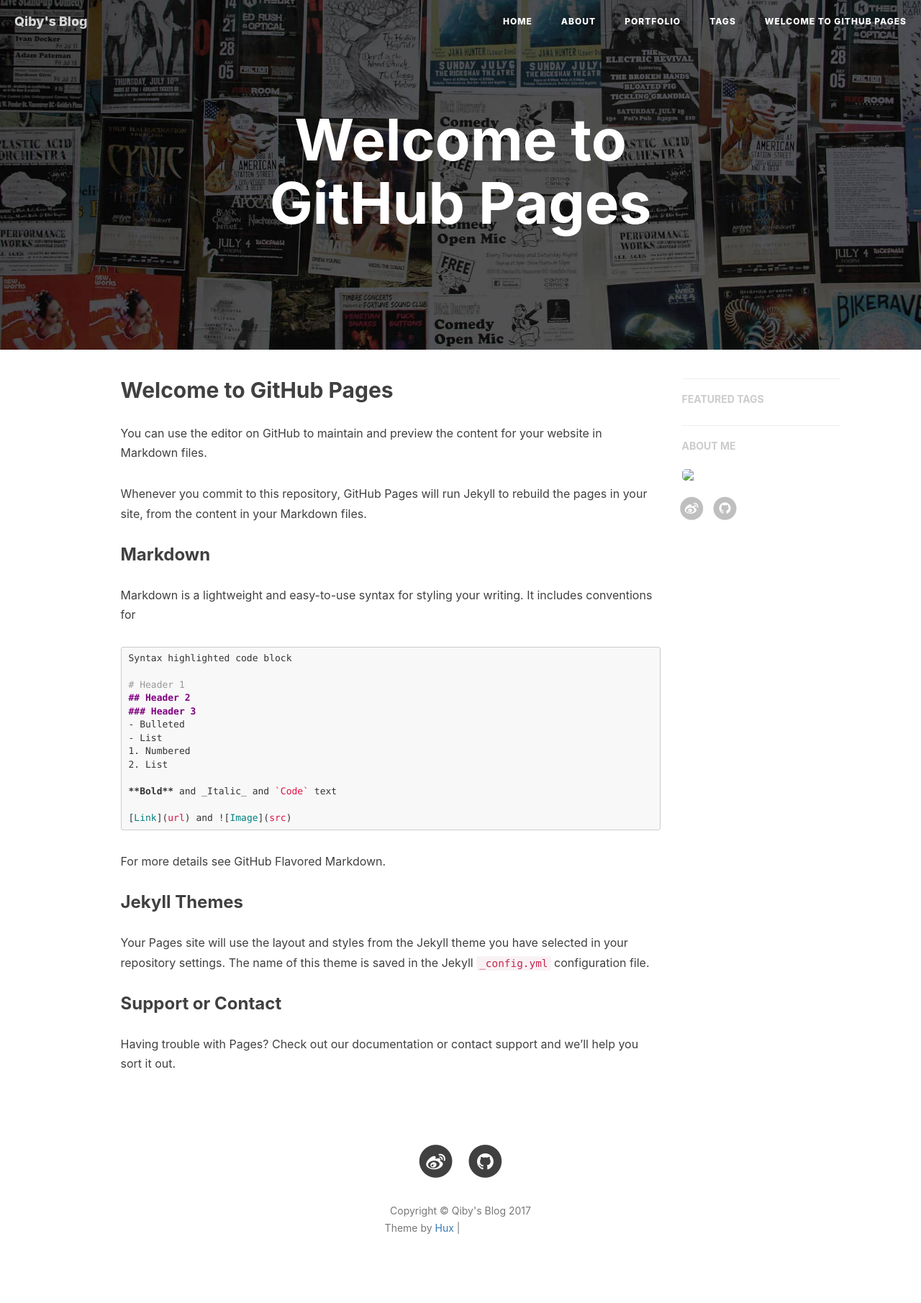
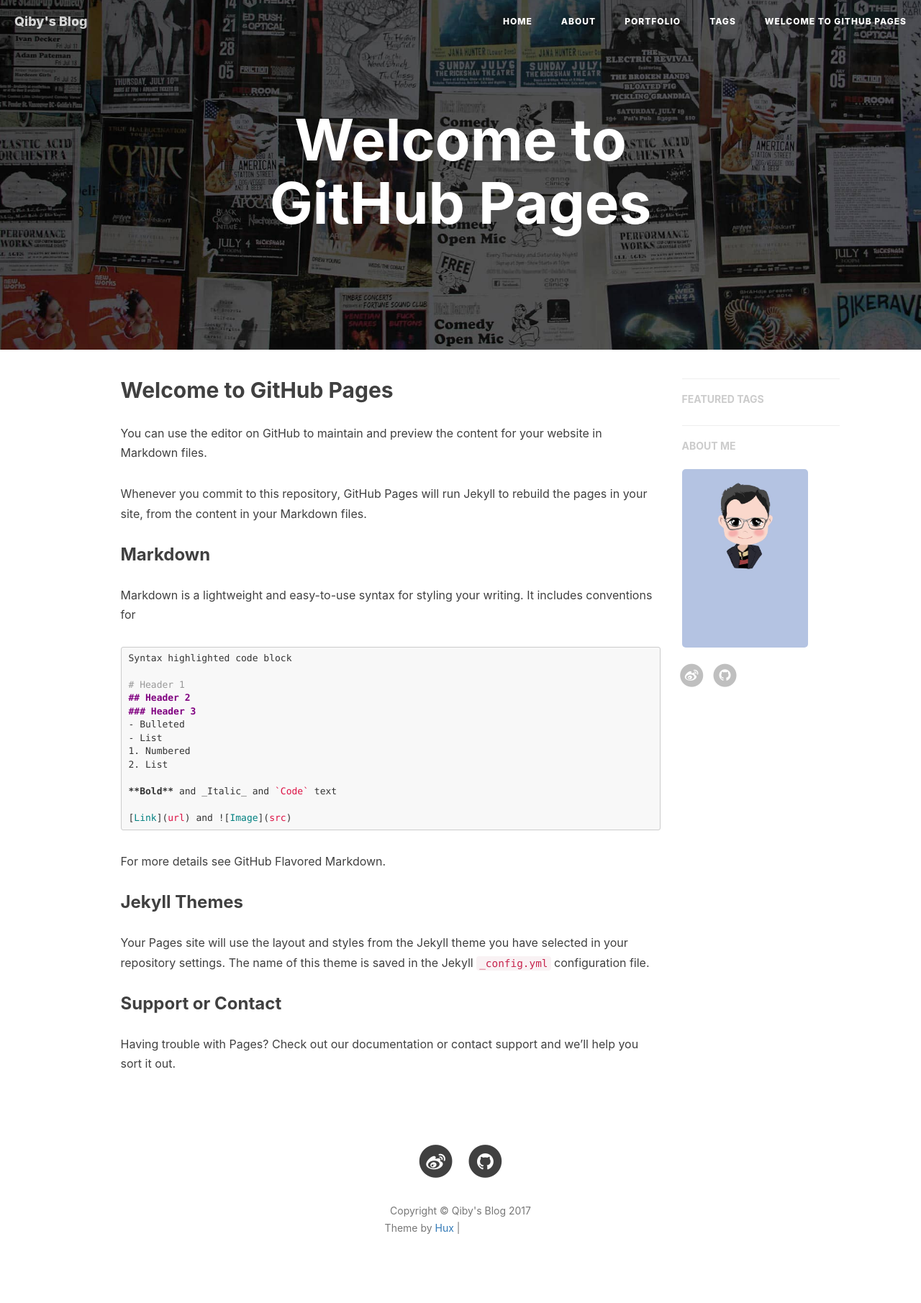
Before and after one commit to qby/qibenyu, a Jekyll site: the page built from index.md, in a window 1280 px wide. Shown: the whole page at 72% size. Built offline with Jekyll 4.4.1, drawn with Linux system fonts in a browser that asks for light colours; nearby versions of some CDN libraries; our own code applies the rules of GitHub Pages for plain Markdown files; the list of posts is cut into pages by our own code; comment, search, counter and statistics services are not loaded; grey boxes are pictures that could not be loaded.

Commit message:
1.2.1.05
Signed-off-by: qibenyu <qibenyu@letv.com>

```diff
--- a/_config.yml
+++ b/_config.yml
@@ -68,7 +68,7 @@ netease_comment: false
 # Sidebar settings
 sidebar: true                           # whether or not using Sidebar.
 sidebar-about-description: ""
-sidebar-avatar: qibenyu/img/avatar-hux.jpg      # use absolute URL, seeing it's used in both `/` and `/about/`
+sidebar-avatar: /img/avatar-hux.jpg      # use absolute URL, seeing it's used in both `/` and `/about/`
 
 
 
```
